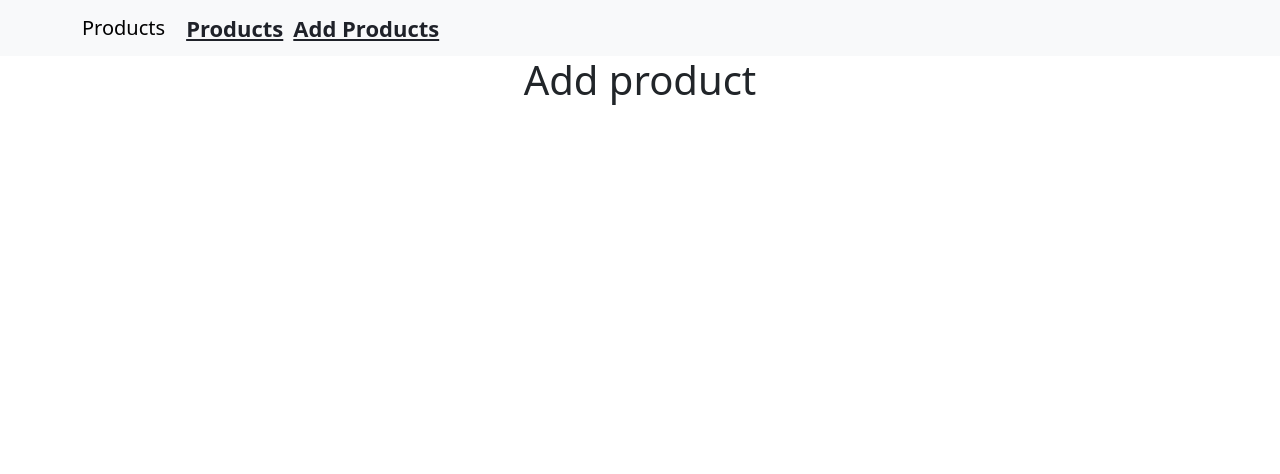
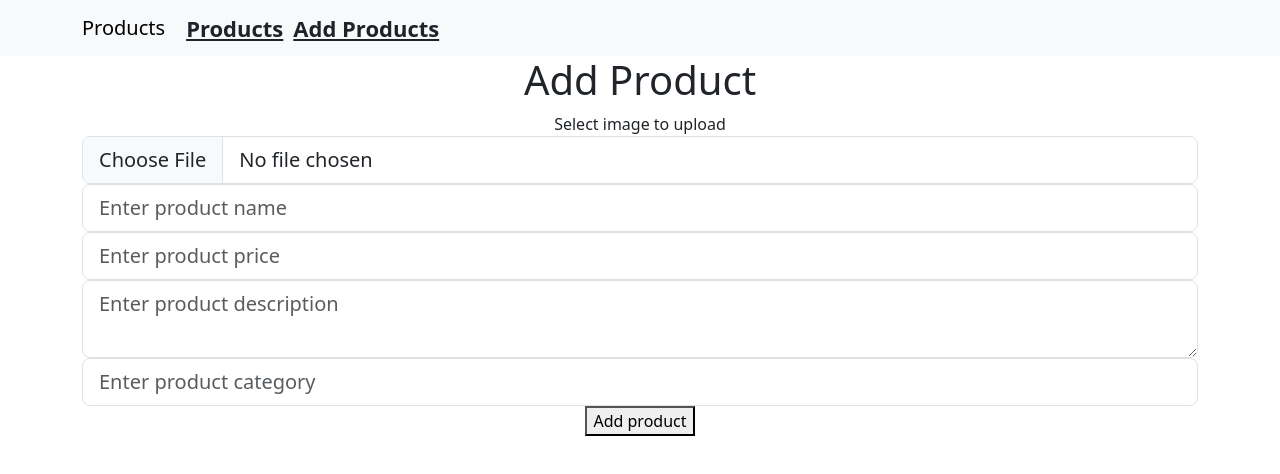
Before and after one commit to ElMala37/django_react_00, a React (Create React App) app in the folder client/: page /addProduct in a window 1280 px wide. Shown: the top 474 px of the page. Built offline with nearby package versions, Linux system fonts and the light colour scheme.

Commit message:
add products from the react interface

```diff
--- a/client/src/components/AddProduct.js
+++ b/client/src/components/AddProduct.js
@@ -1,9 +1,102 @@
-import React from 'react';
+import React, { useState } from 'react';
+import axios from 'axios';
+import {useNavigate} from 'react-router';
 
 const AddProduct = () => {
+
+    const [image,setImage] = useState(null)
+    const [name,setName] = useState("")
+    const [price,setPrice] = useState("")
+    const [description,setDescription] = useState("")
+    const [category,setCategory] = useState("")
+
+    const navigate = useNavigate();
+
+    const AddProductInfo = async () => {
+        let formField = new FormData()
+
+        //same names as django database fields
+        formField.append('name',name)
+        formField.append('price',price)
+        formField.append('description',description)
+        formField.append('category',category)
+        if (image!=null){
+            formField.append('image',image)
+        }
+
+        await axios ({
+            method:'post',
+            url:'http://127.0.0.1:8000/api/',
+            data: formField
+        }).then((response)=>{
+        console.log(response.data);
+        navigate('/')
+        }
+        )
+    }
+
     return(
-        <div>
-            <h1>Add product</h1>
+        <div className="container">
+
+            <h1>Add Product</h1>
+            <div className="form-group">
+
+                <div className="form-group">
+                    <label>Select image to upload</label>
+                    <input
+                        type="file"
+                        className="form-control form-control-lg"
+                        placeholder="Enter product image"
+                        name="image"
+                        onChange={(e)=> setImage(e.target.files[0])}//on met [0] pour que l'utilisateur ne puisse selectionner qu'une image
+                    />
+                </div>
+
+                <div className="form-group">
+                    <input
+                        type="text"
+                        className="form-control form-control-lg"
+                        placeholder="Enter product name"
+                        name="name"
+                        value={name}
+                        onChange={(e)=> setName(e.target.value)}
+                    />
+                </div>
+
+                <div className="form-group">
+                    <input
+                        type="text"
+                        className="form-control form-control-lg"
+                        placeholder="Enter product price"
+                        name="price"
+                        value={price}
+                        onChange={(e)=> setPrice(e.target.value)}
+                    />
+                </div>
+
+                <div className="form-group">
+                    <textarea
+                        type="text"
+                        className="form-control form-control-lg"
+                        placeholder="Enter product description"
+                        name="description"
+                        value={description}
+                        onChange={(e)=> setDescription(e.target.value)}
+                    />
+                </div>
+
+                <div className="form-group">
+                    <input
+                        type="text"
+                        className="form-control form-control-lg"
+                        placeholder="Enter product category"
+                        name="category"
+                        value={category}
+                        onChange={(e)=> setCategory(e.target.value)}
+                    />
+                </div>
+                <button type="btn btn-success" onClick={AddProductInfo}>Add product</button>
+            </div>
         </div>
     );
 };
```
Also changed, not shown: 3 other files (tests, documents, lock files or other folders).
